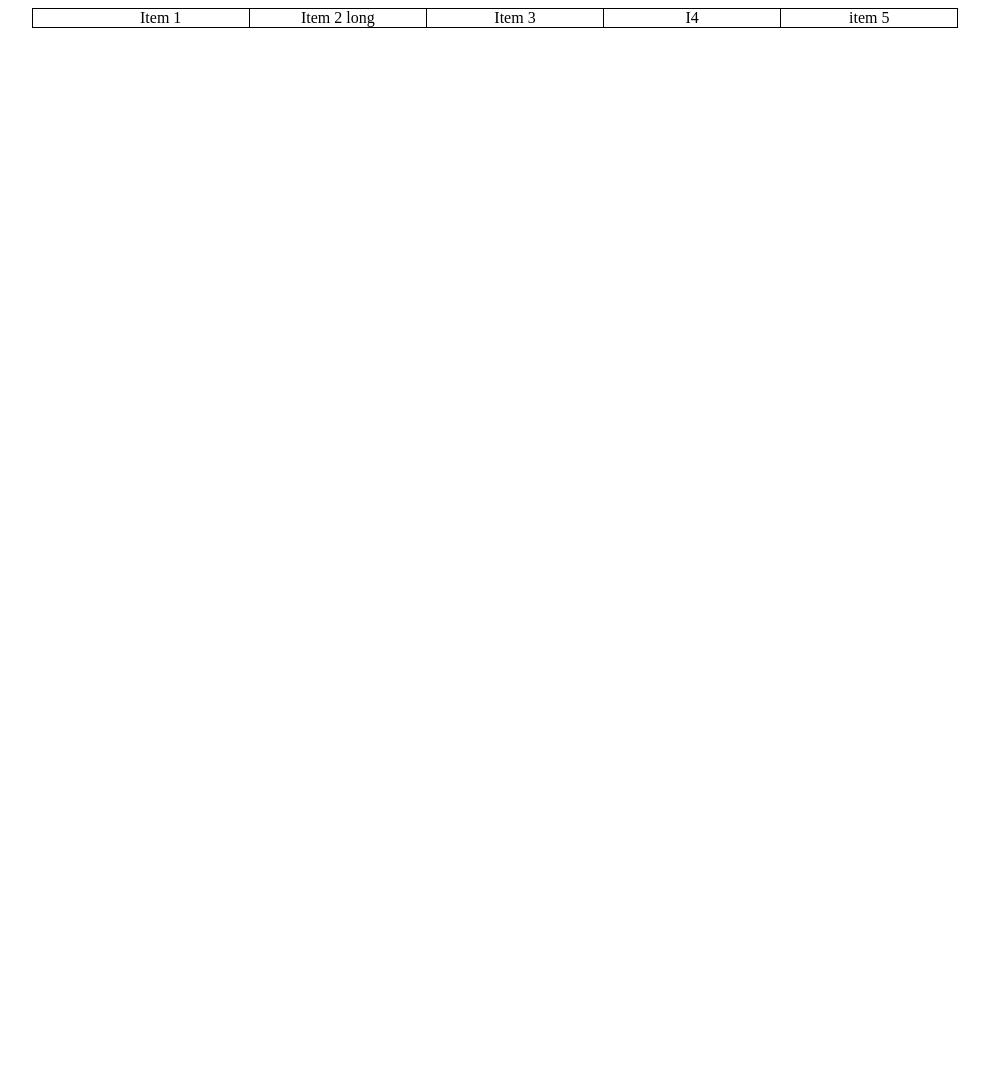
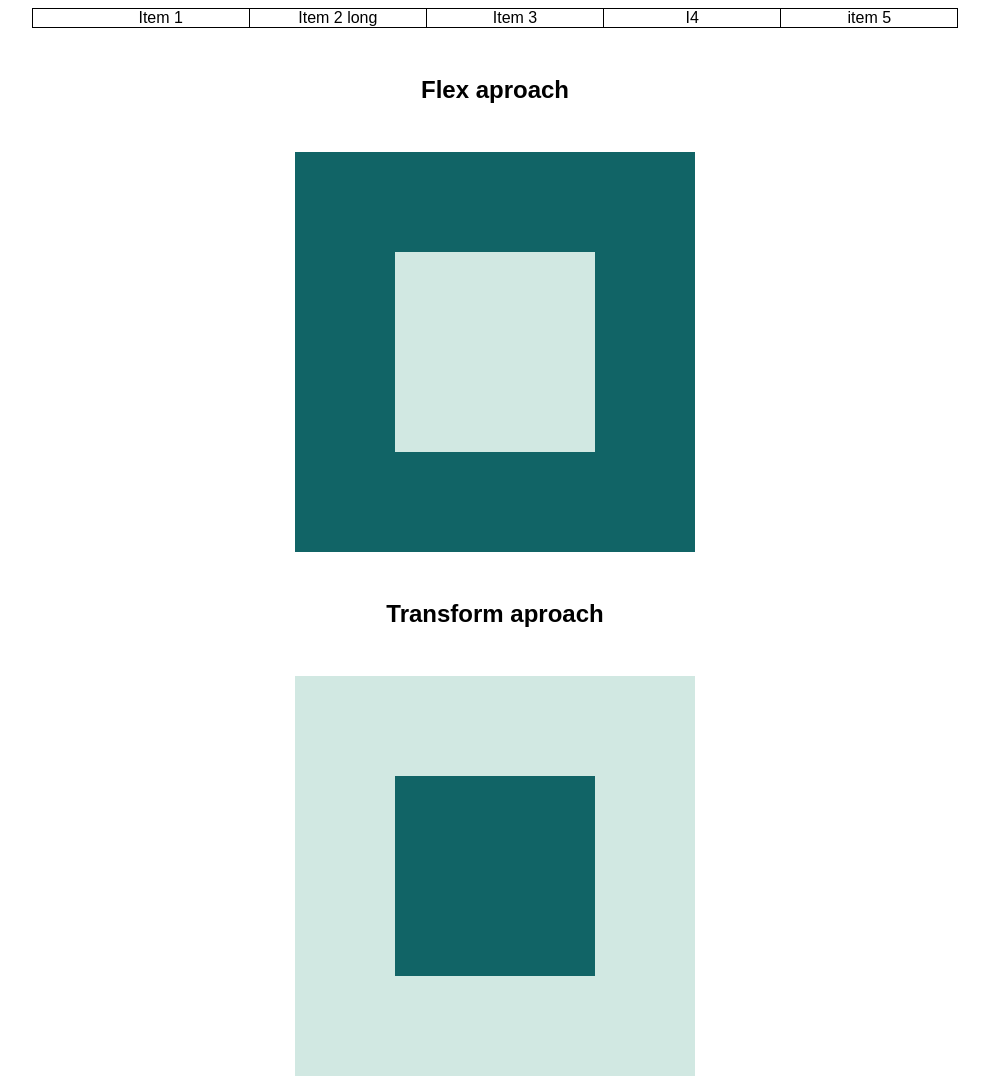
Before and after one commit to tbonfim/whiteboard-questions, a plain HTML site: page css/index.html in a window 1280 px wide. Shown: the whole page, without its empty margins (145-1134 px from the left). Before the commit the page ends 800 px from the top, so only its background shows below. Drawn offline with Linux system fonts and the light colour scheme.

Commit message:
Adding extra centering solutions

```diff
--- a/css/index.html
+++ b/css/index.html
@@ -17,10 +17,13 @@
             <li>item 5</li>
         </ul>
     </nav>
+
+    <h2>Flex aproach</h2>
     <div id="big-square-flex">
         <div id="small-square-flex"></div>
     </div>
 
+    <h2>Transform aproach</h2>
     <div id="big-square-transform">
         <div id="small-square-transform"></div>
     </div>
--- a/css/main.css
+++ b/css/main.css
@@ -1,3 +1,10 @@
+body{
+    font-family: Arial, Helvetica, sans-serif;
+}
+h2{
+    text-align: center;
+    margin: 2em 0;
+}
 ul{
     list-style: none;
     width: 70%;
@@ -35,4 +42,35 @@ children{
     top: 50%;
     left: 50%,
     transform: translate(-50%, -50%);
+}*/
+
+#big-square-flex{
+    display: flex;
+    width: 400px;
+    height: 400px;
+    background: #116466;
+    margin: 0 auto;
 }
+#small-square-flex{
+    margin: auto;
+    width: 200px;
+    height: 200px;
+    background: #D1E8E2;
+}
+
+#big-square-transform{
+    width: 400px;
+    height: 400px;
+    background: #D1E8E2;
+    margin: 0 auto;
+    position: relative;
+}
+#small-square-transform{
+    position: relative;
+    width: 200px;
+    height: 200px;
+    background: #116466;
+    top: 50%;
+    left: 50%;
+    transform: translate(-50%, -50%);
+}
```
